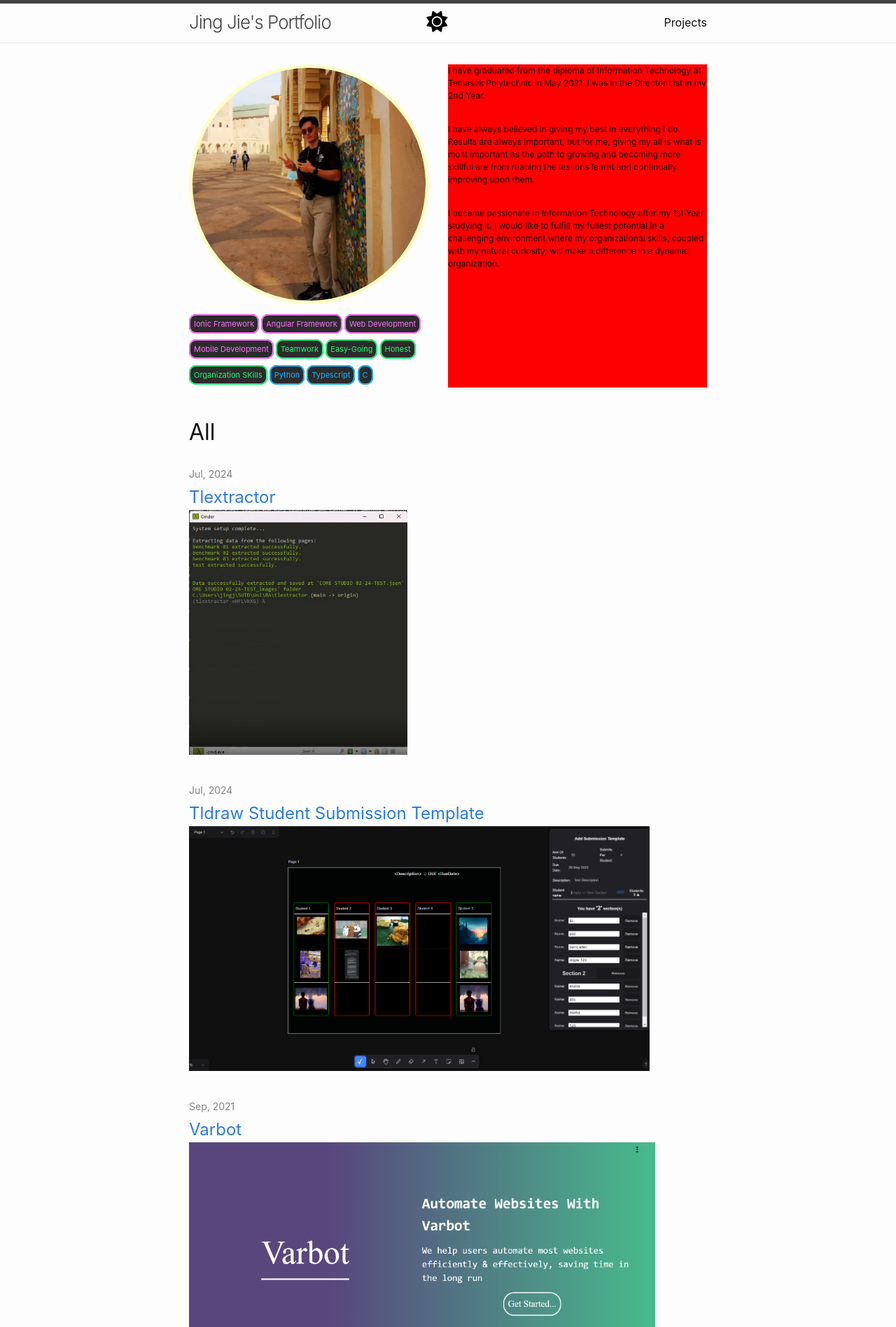
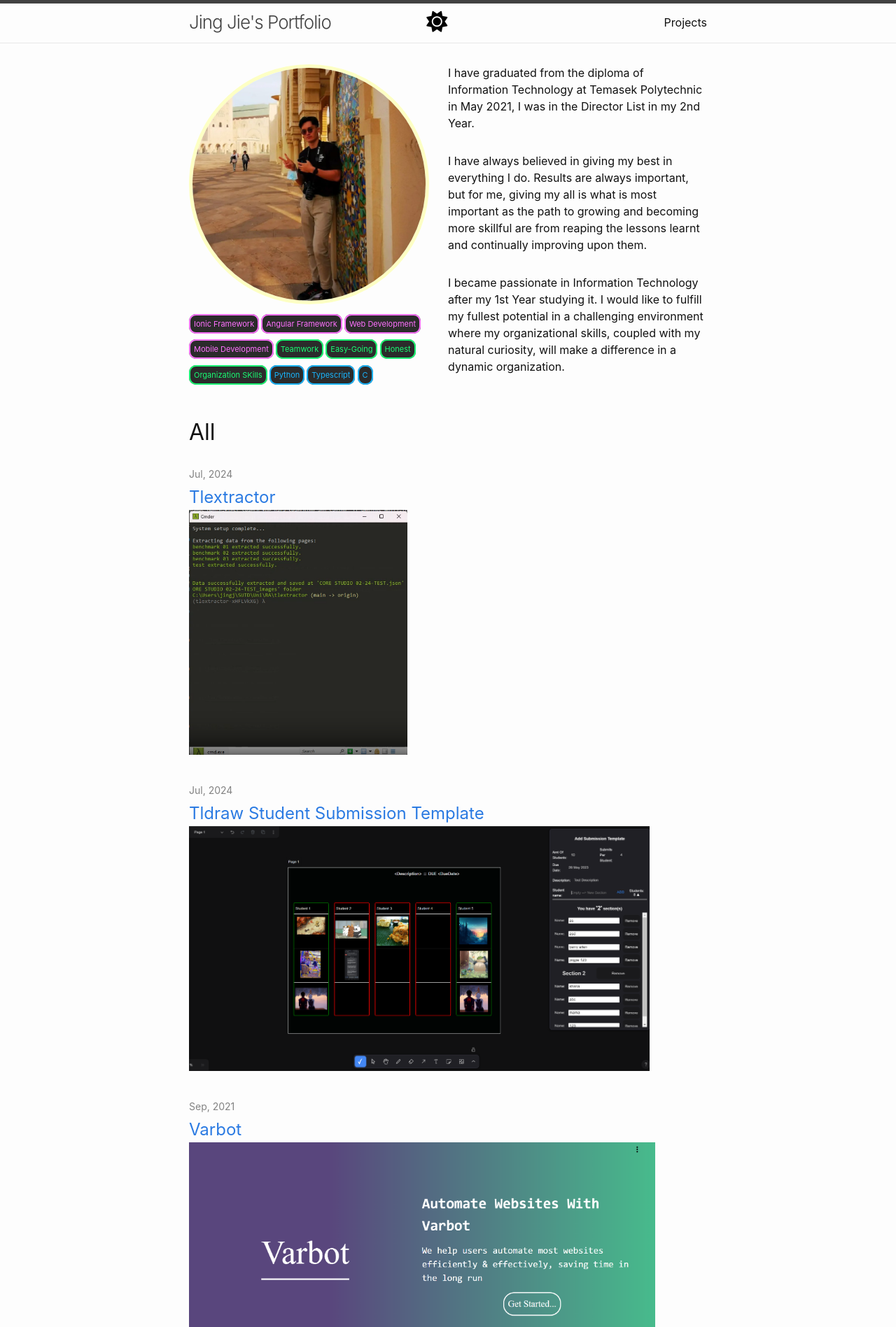
Before and after one commit to LamJingJie/LamJingJie.github.io, a Jekyll site: the page built from index.markdown, in a window 1280 px wide. Shown: the top 1897 px of the page at 70% size. Built offline with Jekyll 4.4.1, drawn with Linux system fonts in a browser that asks for light colours; nearby versions of some CDN libraries.

Commit message:
dark mode bug fix

```diff
--- a/_layouts/home-project.html
+++ b/_layouts/home-project.html
@@ -73,7 +73,7 @@ layout: default
 
     </ul>
   </div>
-  <div class="about_data" style="flex:1; font-size: 12px;">
+  <div class="about_data" >
     <p style="padding-bottom: 15px;">
       I have graduated from the diploma of Information Technology at Temasek Polytechnic in May 2021, I was in the
       Director List in my 2nd Year.
--- a/_layouts/home.html
+++ b/_layouts/home.html
@@ -75,7 +75,7 @@ layout: default
         </ul>
 
   </div>
-  <div class="about_data" style="flex:1; font-size: 12px;">
+  <div class="about_data" >
     <p style="padding-bottom: 15px;">
       I have graduated from the diploma of Information Technology at Temasek Polytechnic in May 2021, I was in the
       Director List in my 2nd Year.
--- a/main.css
+++ b/main.css
@@ -28,7 +28,8 @@
 }
 
 .about_data{
-    background-color: red;
+    flex: 1;
+    font-size: 16px;
 }
 
 
```
